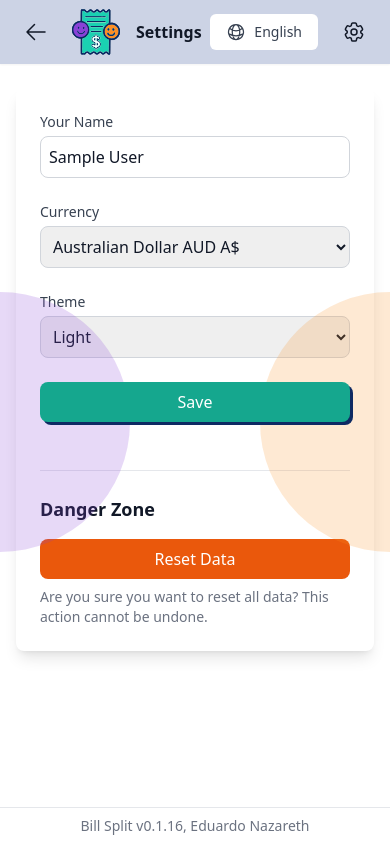
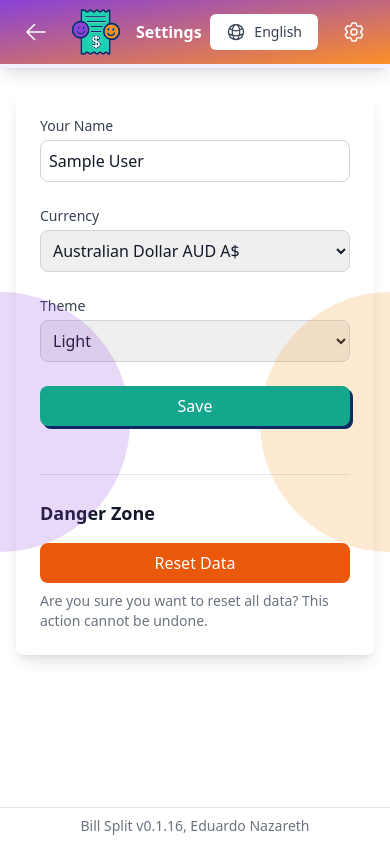
Before and after one commit to eduardo-vdm/bill-split-v1, a React (Vite) app: page /settings in a window 390 px wide. Built offline with nearby package versions, Linux system fonts and the light colour scheme; sample sign-in values are in the browser's storage.

Commit message:
- general responsive tweaks; - top header bar restyled;

```diff
--- a/package.json
+++ b/package.json
@@ -10,7 +10,7 @@
     "url": "https://github.com/edunazareth/bill-split.git"
   },
   "private": true,
-  "version": "0.1.17",
+  "version": "0.1.17a",
   "type": "module",
   "scripts": {
     "dev": "vite",
--- a/src/components/Layout.jsx
+++ b/src/components/Layout.jsx
@@ -31,22 +31,22 @@ export default function Layout({ children, title, showBack = false, showSettings
     <div className="min-h-screen flex flex-col bg-white dark:bg-gray-900">
       {showBackgroundCircles && <BackgroundCircles />}
 
-      <header className="sticky top-0 z-10 bg-navyblue-100 dark:bg-navyblue-800 shadow-sm">
+      <header className="sticky top-0 z-10 bg-gradient-to-br from-primary-500 to-secondary-500 dark:from-primary-600 dark:to-secondary-600 shadow-lg dark:shadow-primary-900/50 border-b-4 border-primary-50 dark:border-primary-50">
         <div className="max-w-7xl mx-auto px-4 sm:px-6 lg:px-8">
           <div className="flex justify-between items-center h-16">
             <div className="flex items-center">
               {showBack && (
                 <button
                   onClick={handleBack}
-                  className="mr-2 p-2 rounded-full hover:bg-gray-100 dark:hover:bg-gray-700"
+                  className="mr-2 p-2 rounded-full hover:bg-white/20 dark:hover:bg-white/20"
                   aria-label={t('common:back')}
                 >
-                  <ArrowLeftIcon className="h-6 w-6" />
+                  <ArrowLeftIcon className="h-6 w-6 text-white" />
                 </button>
               )}
               <button
                 onClick={handleHome}
-                className="mr-2 p-2 rounded-full hover:bg-gray-100 dark:hover:bg-gray-700"
+                className="mr-2 p-2 rounded-full hover:bg-white/20 dark:hover:bg-white/20"
                 aria-label={t('navigation:home')}
               >
                 <img
@@ -57,9 +57,8 @@ export default function Layout({ children, title, showBack = false, showSettings
                     margin: '0 auto'
                   }}
                 />
-
               </button>
-              <h1 className="text-md font-semibold text-gray-900 dark:text-white">
+              <h1 className="text-md font-semibold text-white">
                 {typeof title === 'string' ? t(title) : title}
               </h1>
             </div>
@@ -68,14 +67,14 @@ export default function Layout({ children, title, showBack = false, showSettings
               {showSettings && (
                 <button
                   onClick={handleSettings}
-                  className="p-2 rounded-full hover:bg-gray-100 dark:hover:bg-gray-700"
+                  className="p-2 rounded-full hover:bg-white/20 dark:hover:bg-white/20"
                   aria-label={t('navigation:settings')}
                 >
-                  <Cog6ToothIcon className="h-6 w-6" />
+                  <Cog6ToothIcon className="h-6 w-6 text-white" />
                 </button>
               )}
               {user.icon && (
-                <div className="text-2xl" role="img" aria-label={t('person:icon')}>
+                <div className="text-2xl text-white" role="img" aria-label={t('person:icon')}>
                   {user.icon}
                 </div>
               )}
--- a/src/pages/MainScreen.jsx
+++ b/src/pages/MainScreen.jsx
@@ -94,7 +94,7 @@ export default function MainScreen() {
                   >
                     <div
                       onClick={() => navigate(`/bills/${bill.id}`)}
-                      className="w-[312px] bg-gradient-to-r from-tertiary-500 from-5% to-gray-100 dark:to-gray-900 to-5% hover:to-gray-50 to-5% dark:hover:to-gray-800 to-5% hover:from-secondary-600 dark:hover:from-secondary-600 rounded-lg rounded-r-none p-4 border-t-4 border-tertiary-500 dark:border-tertiary-500 hover:border-secondary-500 dark:hover:border-secondary-500 dark:drop-shadow-white drop-shadow-dark transition-all relative hover:bg-white dark:hover:bg-gray-700 pl-6"
+                      className="w-[312px] bg-gradient-to-r from-tertiary-500 from-5% to-gray-100 dark:to-gray-900 to-5% hover:to-gray-50 to-5% dark:hover:to-gray-800 to-5% hover:from-secondary-600 dark:hover:from-secondary-600 rounded-lg rounded-r-none p-4 border-2 border-tertiary-500 dark:border-tertiary-500 hover:border-secondary-500 dark:hover:border-secondary-500 dark:drop-shadow-white drop-shadow-dark transition-all relative hover:bg-white dark:hover:bg-gray-700 pl-6"
                     >
                       <div className="flex items-start justify-between">
                         <div>
```
